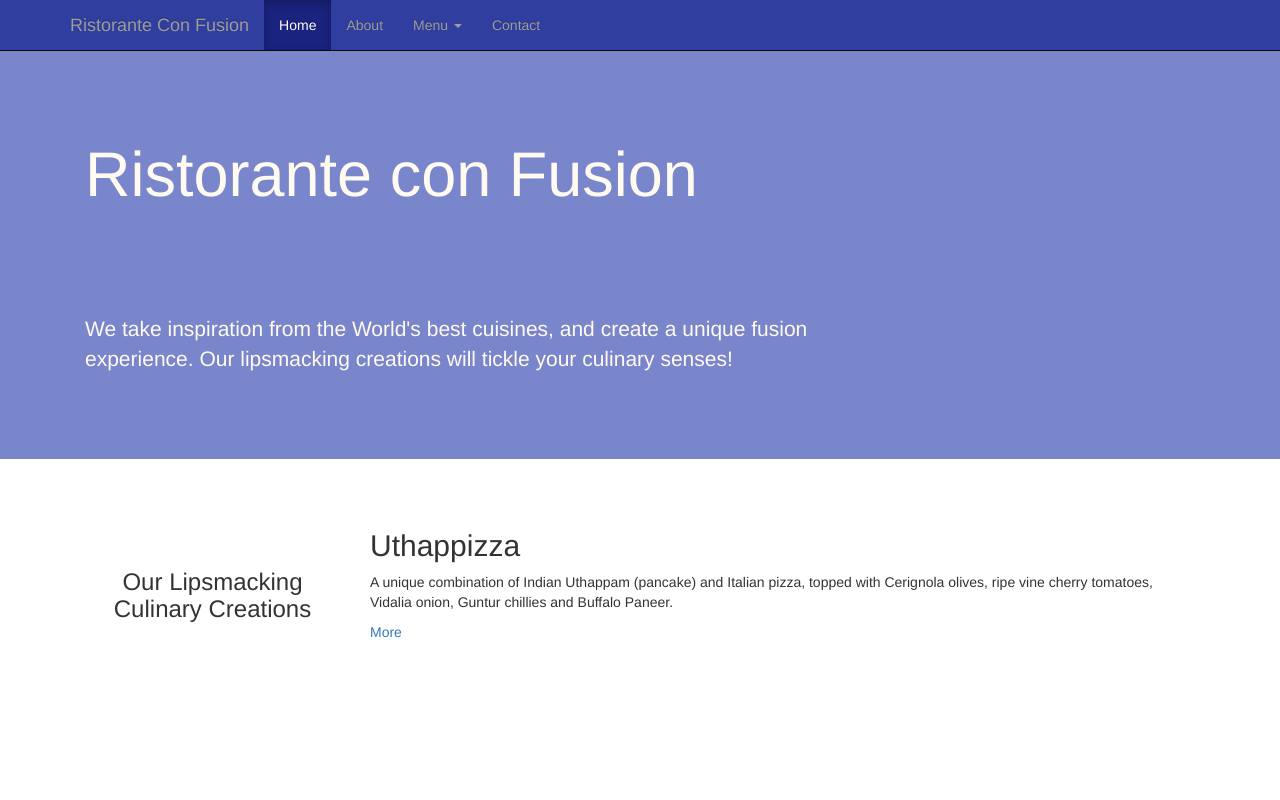
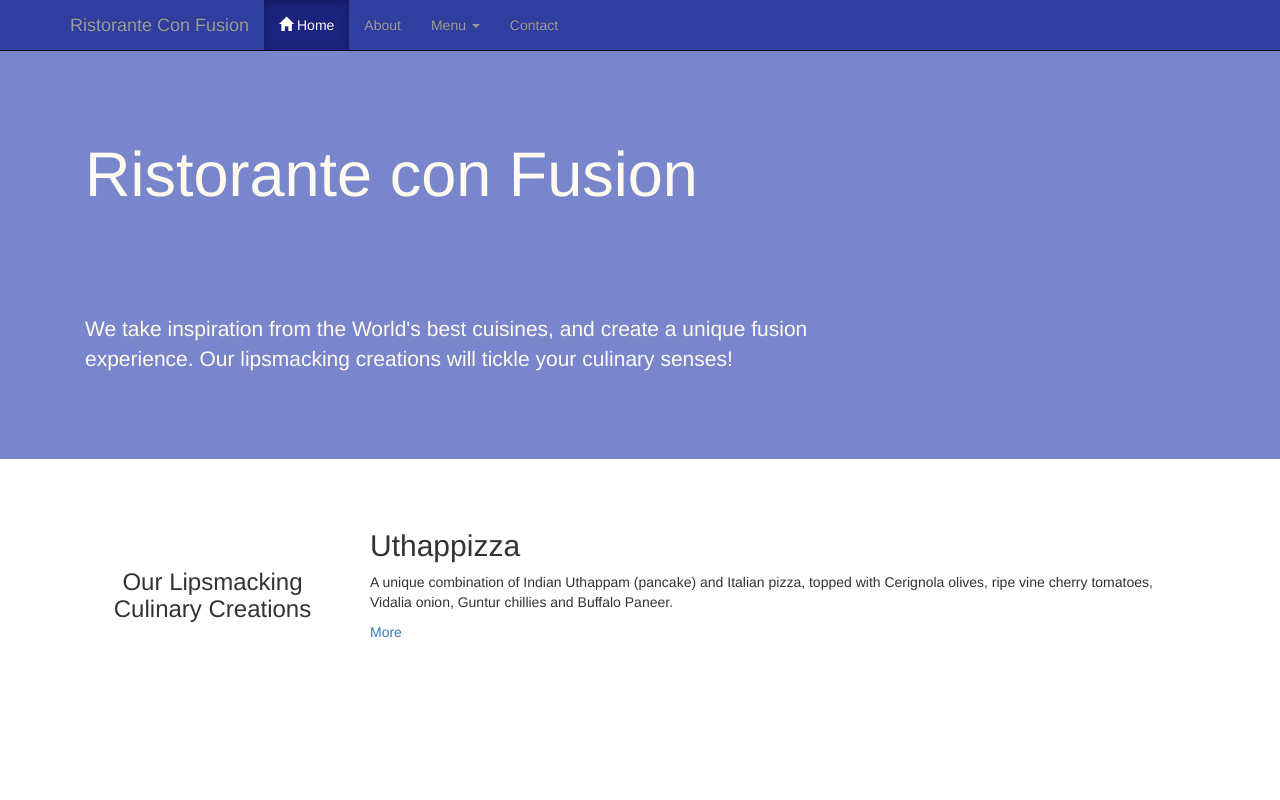
Before and after one commit to minhdao/conFusion, a plain HTML site: page index.html in a window 1280 px wide. Shown: the top 800 px of the page. Drawn offline with nearby package versions, Linux system fonts and the light colour scheme.

Commit message:
added home glyph icon for Home

```diff
--- a/index.html
+++ b/index.html
@@ -34,7 +34,8 @@
             </div>
             <div id="navbar" class="navbar-collapse collapse">
                 <ul class="nav navbar-nav">
-                   <li class="active"><a href="#">Home</a></li>
+                   <li class="active"><a href="#"><span class="glyphicon glyphicon-home"
+                         aria-hidden="true"></span> Home</a></li>
                    <li><a href="#">About</a></li>
                    <li class="dropdown">
                         <a href="#" class="dropdown-toggle" data-toggle="dropdown"
```
